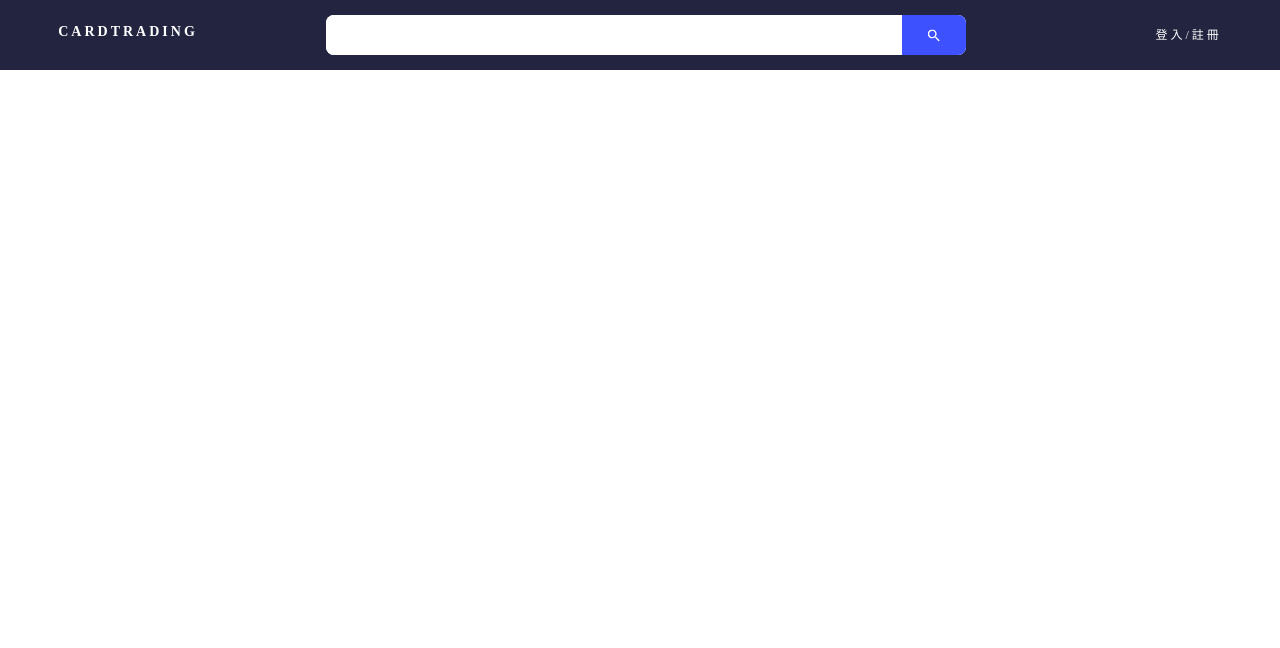
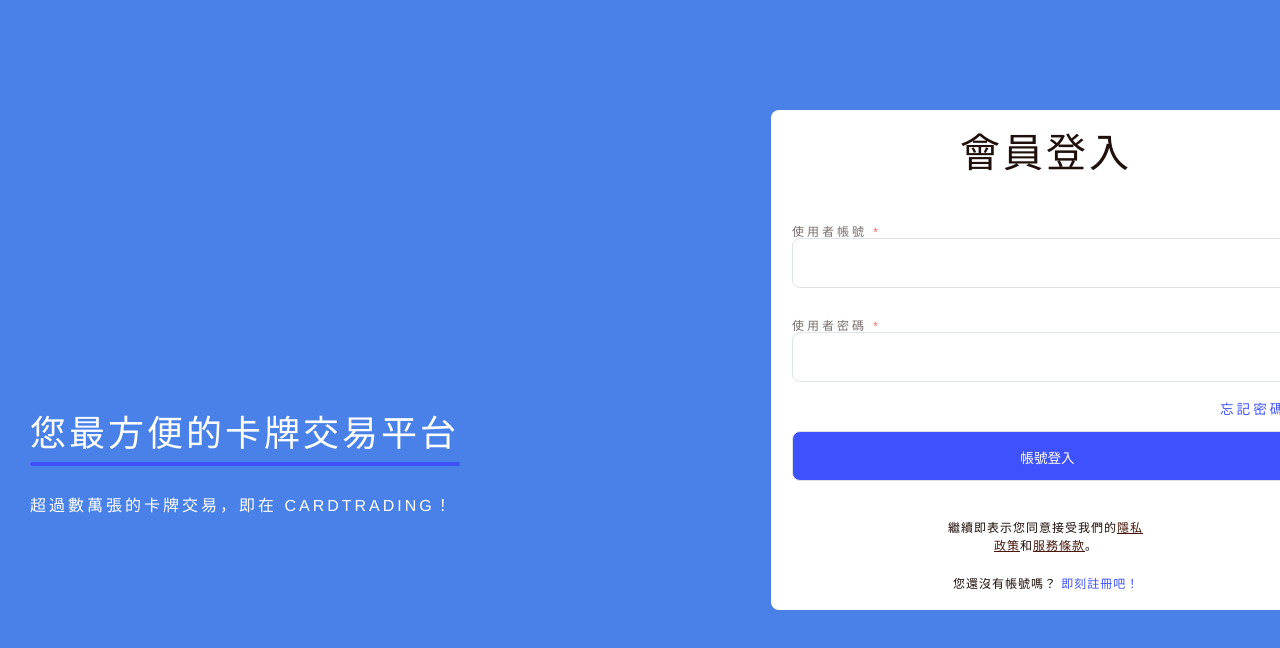
Before and after one commit to Madfater/CardTradeHub-Frontend, a React (Vite) app in the folder Frontend/: page / in a window 1280 px wide. Shown: the top 648 px of the page. Built offline with nearby package versions, Linux system fonts and the light colour scheme.

Commit message:
feat:新增LoginPage

```diff
--- a/Frontend/src/App.tsx
+++ b/Frontend/src/App.tsx
@@ -1,13 +1,16 @@
 import React from "react";
 import { Routes, Route, Outlet, Link } from "react-router-dom";
-import MainPage from "./Components/TopNav";
+// import MainPage from "./Components/TopNav";
+import LoginPage from "./Pages/LoginPage";
 
 export default function App() {
   return (
     <div>
       <Routes>
       <Route path="/">
-        <Route index element={<MainPage/>}/>
+       <Route index element={<LoginPage/>}/>
+       {/* <Route index element={<MainPage/>}/> */}
+       <Route index element={<LoginPage/>}/>
       </Route>
       </Routes>
     </div>
--- /dev/null
+++ b/Frontend/src/Components/MemberLogin.tsx
@@ -0,0 +1,379 @@
+import React from "react";
+import styled from "styled-components";
+
+const FrameWrapper = styled.div`
+  background-color: #faf7f7;
+  display: flex;
+  flex-direction: row;
+  justify-content: center;
+  width: 100%;
+`;
+
+const MainWrapper = styled.div`
+  max-height: 100vh;
+  max-width: 100vw;
+  overflow: hidden;
+`;
+
+const Main = styled.div`
+  background-position: 50% 50%;
+  background-size: cover;
+  height: auto;
+`;
+
+const Article = styled.div`
+  height: auto;
+  left: 30px;
+  position: relative;
+  width: auto;
+`;
+
+const OverlapGroup = styled.div`
+  background-color:  #4981e9;
+  background-position: 100% 100%;
+  background-size: cover;
+  height: 1080px;
+  left: -359px;
+  position: relative;
+  top: -120px;
+  width: 1920px ;
+`;
+
+const Section = styled.div`
+  height: 197px;
+  left: 359px;
+  position: absolute;
+  top: 442px;
+  width: 773px;
+`;
+
+const Heading = styled.div`
+  color: #ffffff;
+  font-family: "Noto Sans TC-Medium", Helvetica;
+  font-size: 36px;
+  font-weight: 500;
+  height: 52px;
+  left: 0;
+  letter-spacing: 3px;
+  line-height: 54px;
+  position: absolute;
+  top: 85px;
+  white-space: nowrap;
+  width: 500px;
+`;
+
+const Div = styled.div`
+  background-color: #3e51fe;
+  border-radius: 5px;
+  height: 4px;
+  left: 0;
+  position: absolute;
+  top: 140px;
+  width: 430px;
+`;
+
+const TextWrapper = styled.div`
+  color: #ffffff;
+  font-family: "Noto Sans TC-DemiLight", Helvetica;
+  font-size: 16px;
+  font-weight: 300;
+  height: 24px;
+  left: 0;
+  letter-spacing: 3px;
+  line-height: 24px;
+  position: absolute;
+  top: 172px;
+  white-space: nowrap;
+  width: 440px;
+`;
+
+const Aside = styled.div`
+  background-color: #ffffff;
+  border-radius: 8px;
+  height: 500px;
+  left: 1100px;
+  position: absolute;
+  top: 230px;
+  width: 548px;
+`;
+
+const FormHeading = styled.div`
+  height: 60px;
+  left: 21px;
+  position: absolute;
+  top: 13px;
+  width: 508px;
+`;
+
+const TextWrapper2 = styled.div`
+  color: #1f100b;
+  font-family: "Noto Sans TC-Medium", Helvetica;
+  font-size: 40px;
+  font-weight: 500;
+  height: 58px;
+  left: 168px;
+  letter-spacing: 3px;
+  line-height: 60px;
+  position: absolute;
+  text-align: center;
+  top: 0;
+  white-space: nowrap;
+  width: 172px;
+`;
+
+const FormMain = styled.div`
+  height: 168px;
+  left: 21px;
+  position: absolute;
+  top: 102px;
+  width: 508px;
+`;
+
+const MainSectionLabel = styled.p`
+  color: transparent;
+  font-family: "Noto Sans TC-Medium", Helvetica;
+  font-size: 12px;
+  font-weight: 500;
+  height: 17px;
+  left: 0;
+  letter-spacing: 3px;
+  line-height: 18px;
+  opacity: 0.6;
+  position: absolute;
+  top: -1px;
+  white-space: nowrap;
+  width: 90px;
+`;
+
+const Span = styled.span`
+  color: #1f100b;
+`;
+
+const TextWrapper3 = styled.span`
+  color: #ff0000;
+`;
+
+const MainSectionInput = styled.div`
+  background-color: #ffffff;
+  border: 1px solid;
+  border-color: #dfe3ea;
+  border-radius: 8px;
+  height: 48px;
+  left: 0;
+  position: absolute;
+  top: 26px;
+  width: 508px;
+`;
+
+const P = styled.p`
+  color: transparent;
+  font-family: "Noto Sans TC-Medium", Helvetica;
+  font-size: 12px;
+  font-weight: 500;
+  height: 17px;
+  left: 0;
+  letter-spacing: 3px;
+  line-height: 18px;
+  opacity: 0.6;
+  position: absolute;
+  top: 93px;
+  white-space: nowrap;
+  width: 90px;
+`;
+
+const MainSectionInput2 = styled.div`
+  background-color: #ffffff;
+  border: 1px solid;
+  border-color: #dfe3ea;
+  border-radius: 8px;
+  height: 48px;
+  left: 0;
+  position: absolute;
+  top: 120px;
+  width: 508px;
+`;
+
+const Form = styled.div`
+  height: 20px;
+  left: 21px;
+  position: absolute;
+  top: 280px;
+  width: 508px;
+`;
+
+const Link = styled.div`
+  color: #3e51fe;
+  font-family: "Noto Sans TC-DemiLight", Helvetica;
+  font-size: 13.6px;
+  font-weight: 300;
+  height: 20px;
+  left: 428px;
+  letter-spacing: 3px;
+  line-height: 20.4px;
+  position: absolute;
+  top: 10px;
+  white-space: nowrap;
+  width: 83px;
+`;
+
+const FormButton = styled.div`
+  background-color: #3e51fe;
+  border: 1px solid;
+  border-color: #dfe3ea;
+  border-radius: 8px;
+  height: 48px;
+  left: 21px;
+  position: absolute;
+  top: 321px;
+  width: 508px;
+`;
+
+const TextWrapper4 = styled.div`
+  color: #ffffff;
+  font-family: "Inter-Medium", Helvetica;
+  font-size: 13.6px;
+  font-weight: 500;
+  height: 15px;
+  left: 202px;
+  letter-spacing: 0;
+  line-height: normal;
+  position: absolute;
+  text-align: center;
+  top: 15px;
+  white-space: nowrap;
+  width: 105px;
+`;
+
+const Form2 = styled.div`
+  height: 36px;
+  left: 175px;
+  position: absolute;
+  top: 398px;
+  width: 200px;
+`;
+
+const Div2 = styled.p`
+  color: transparent;
+  font-family: "Noto Sans TC-Light", Helvetica;
+  font-size: 12px;
+  font-weight: 300;
+  height: 17px;
+  left: 2px;
+  letter-spacing: 1px;
+  line-height: 18px;
+  position: absolute;
+  text-align: center;
+  top: -1px;
+  white-space: nowrap;
+  width: 195px;
+`;
+
+const TextWrapper5 = styled.span`
+  color: #47180b;
+  text-decoration: underline;
+`;
+
+const Link2 = styled.p`
+  color: transparent;
+  font-family: "Noto Sans TC-Light", Helvetica;
+  font-size: 12px;
+  font-weight: 300;
+  height: 17px;
+  left: 48px;
+  letter-spacing: 1px;
+  line-height: 18px;
+  position: absolute;
+  text-align: center;
+  top: 17px;
+  white-space: nowrap;
+  width: 104px;
+`;
+
+const FormFooter = styled.div`
+  height: 18px;
+  left: 175px;
+  position: absolute;
+  top: 454px;
+  width: 200px;
+`;
+
+const Div3 = styled.p`
+  color: transparent;
+  font-family: "Noto Sans TC-Light", Helvetica;
+  font-size: 12px;
+  font-weight: 300;
+  height: 17px;
+  left: 7px;
+  letter-spacing: 1px;
+  line-height: 18px;
+  position: absolute;
+  text-align: center;
+  top: -1px;
+  white-space: nowrap;
+  width: 186px;
+`;
+
+const TextWrapper6 = styled.span`
+  color: #3e51fe;
+`;
+
+export default function MemberLogin() {
+  return (
+    <FrameWrapper>
+      <MainWrapper>
+        <Main>
+          <Article>
+            <OverlapGroup>
+              <Section>
+                <Heading>您最方便的卡牌交易平台</Heading>
+                <Div />
+                <TextWrapper>超過數萬張的卡牌交易，即在 CARDTRADING！</TextWrapper>
+              </Section>
+              <Aside>
+                <FormHeading>
+                  <TextWrapper2>會員登入</TextWrapper2>
+                </FormHeading>
+                <FormMain>
+                  <MainSectionLabel>
+                    <Span>使用者帳號</Span>
+                    <TextWrapper3> *</TextWrapper3>
+                  </MainSectionLabel>
+                  <MainSectionInput />
+                  <P>
+                    <Span>使用者密碼</Span>
+                    <TextWrapper3> *</TextWrapper3>
+                  </P>
+                  <MainSectionInput2 />
+                </FormMain>
+                <Form>
+                  <Link>忘記密碼？</Link>
+                </Form>
+                <FormButton>
+                  <TextWrapper4>帳號登入</TextWrapper4>
+                </FormButton>
+                <Form2>
+                  <Div2>
+                    <Span>繼續即表示您同意接受我們的</Span>
+                    <TextWrapper5>隱私</TextWrapper5>
+                  </Div2>
+                  <Link2>
+                    <TextWrapper5>政策</TextWrapper5>
+                    <Span>和</Span>
+                    <TextWrapper5>服務條款</TextWrapper5>
+                    <Span>。</Span>
+                  </Link2>
+                </Form2>
+                <FormFooter>
+                  <Div3>
+                    <Span>您還沒有帳號嗎？ </Span>
+                    <TextWrapper6>即刻註冊吧！</TextWrapper6>
+                  </Div3>
+                </FormFooter>
+              </Aside>
+            </OverlapGroup>
+          </Article>
+        </Main>
+      </MainWrapper>
+    </FrameWrapper>
+  );
+};
--- /dev/null
+++ b/Frontend/src/Pages/LoginPage.tsx
@@ -0,0 +1,11 @@
+import React from "react";
+import TopNav from "../Components/MemberLogin"
+
+export default function LoginPage()
+{
+	return(
+		<>
+			<TopNav></TopNav>
+		</>
+	)
+}
```
Also changed, not shown: Frontend/src/Images/login_image.png (added).
